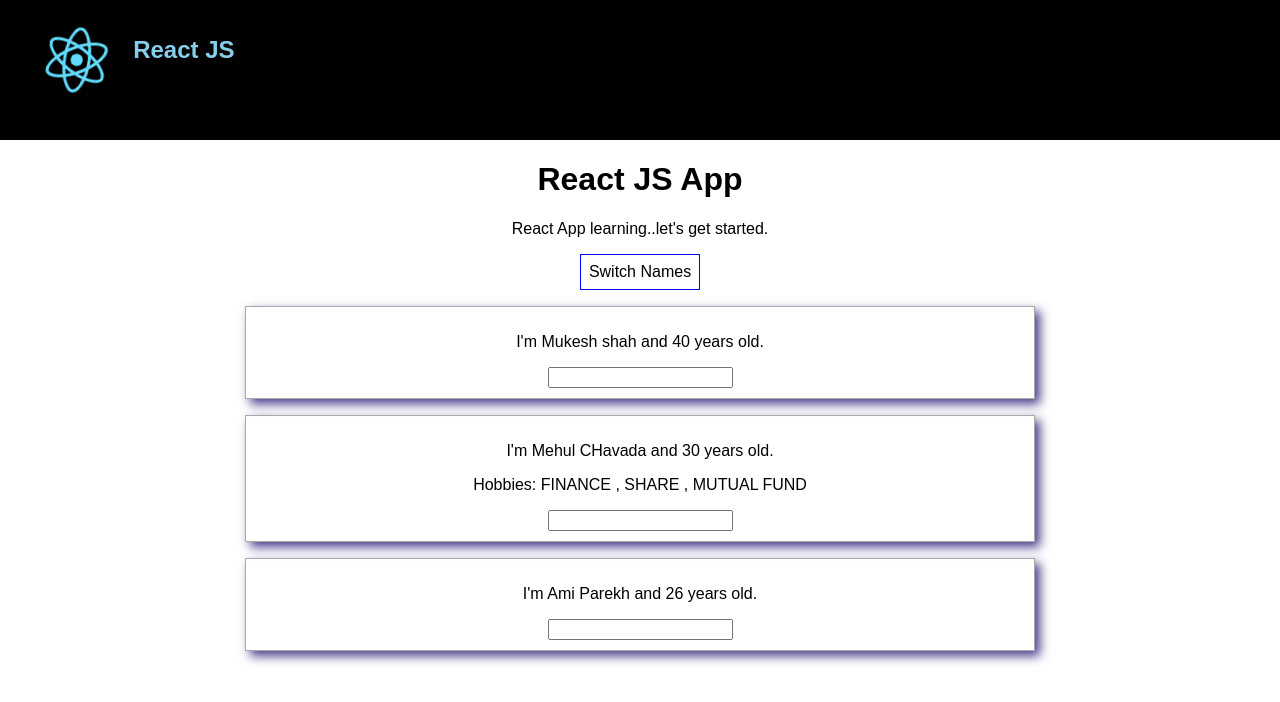
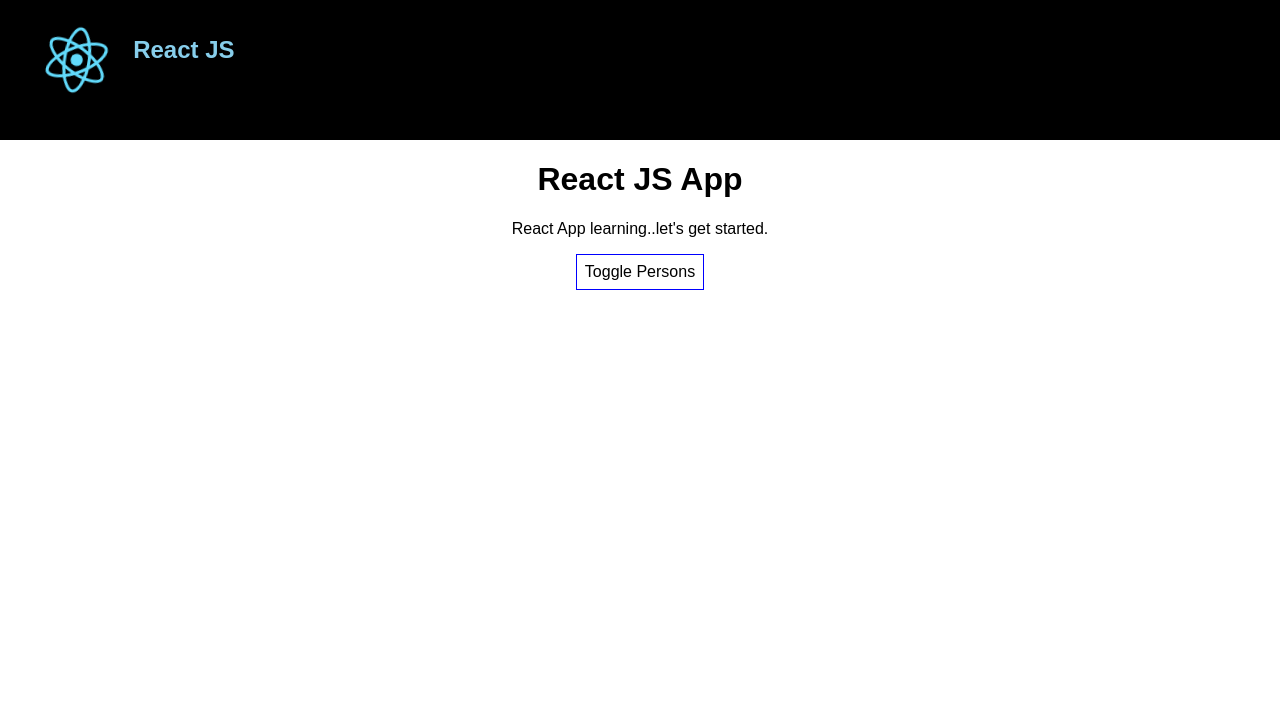
Before and after one commit to ParekhAmi/React-JS, a React (Create React App) app in the folder my-first-app/: page / in a window 1280 px wide. Shown: the top 702 px of the page. Built offline with nearby package versions, Linux system fonts and the light colour scheme.

Commit message:
Rendering content conditionally

```diff
--- a/my-first-app/src/App.js
+++ b/my-first-app/src/App.js
@@ -14,7 +14,9 @@ class App extends Component {
                     priority: ['FINANCE , ', 'SHARE , ', 'MUTUAL FUND']
                 }},
                 { name: "Ami Parekh", age: 26 }
-          ]
+          ],
+          otherState: 'some other value',
+          showPersons: false
   }
 
 
@@ -50,7 +52,10 @@ class App extends Component {
     });
   }
 
-
+  togglePersonsHandler = () => {
+    const doesShow = this.state.showPersons;
+    this.setState({showPersons: !doesShow });
+  }
   render(){
               const style = {
                 backgroundColor: 'White',
@@ -70,7 +75,10 @@ class App extends Component {
       <p>React App learning..let's get started. </p>
        <button
             style={style}
-             onClick={this.switchNameHandler.bind(this, 'Ankit Thakor')}>Switch Names</button>
+             onClick={this.togglePersonsHandler}>Toggle Persons</button>
+             {
+               this.state.showPersons === true ?
+                <div>
                 <Person
                   name={this.state.persons[0].name}
                   age={this.state.persons[0].age} />
@@ -83,6 +91,8 @@ class App extends Component {
                 <Person
                   name={this.state.persons[2].name}
                   age={this.state.persons[2].age} />
+              </div> : null
+             }
 
             </div>
 
```
Lines whose indentation alone changed are shown as unchanged.
